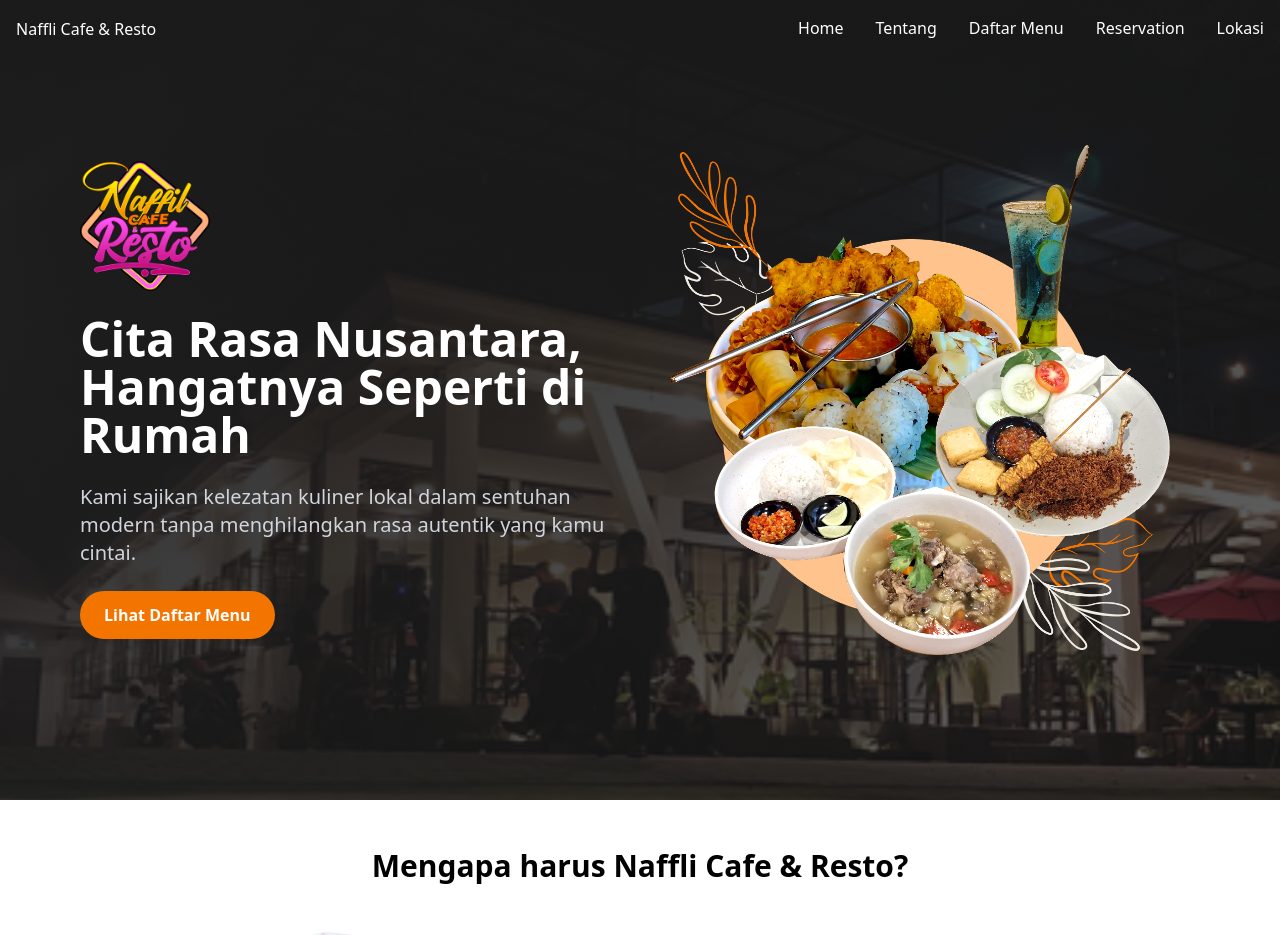
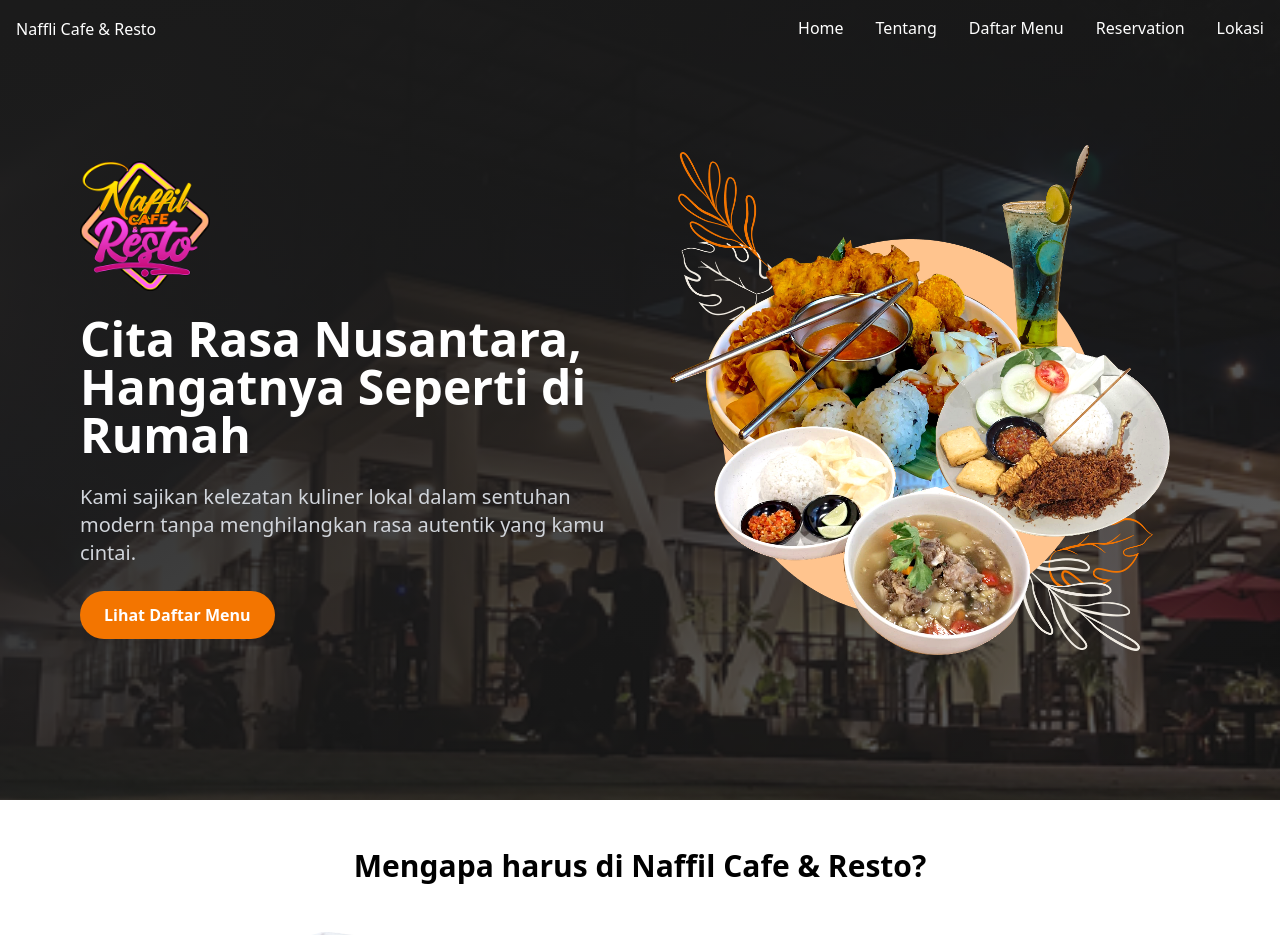
Before and after one commit to izhal27/naffil_menu, a Next.js app: page / in a window 1280 px wide. Shown: the top 935 px of the page. Built offline with nearby package versions, Linux system fonts and the light colour scheme.

Commit message:
change feature heading text

```diff
--- a/app/components/FeatureSection.tsx
+++ b/app/components/FeatureSection.tsx
@@ -4,7 +4,7 @@
   return (
     <section id='about' className="container mx-auto px-4">
       <h2 data-aos="fade-up" className="text-xl md:text-3xl text-center font-bold mt-12 text-eegie">
-        Mengapa harus Naffli Cafe & Resto?
+        Mengapa harus di Naffil Cafe & Resto?
       </h2>
 
       <FeatureCard
```
